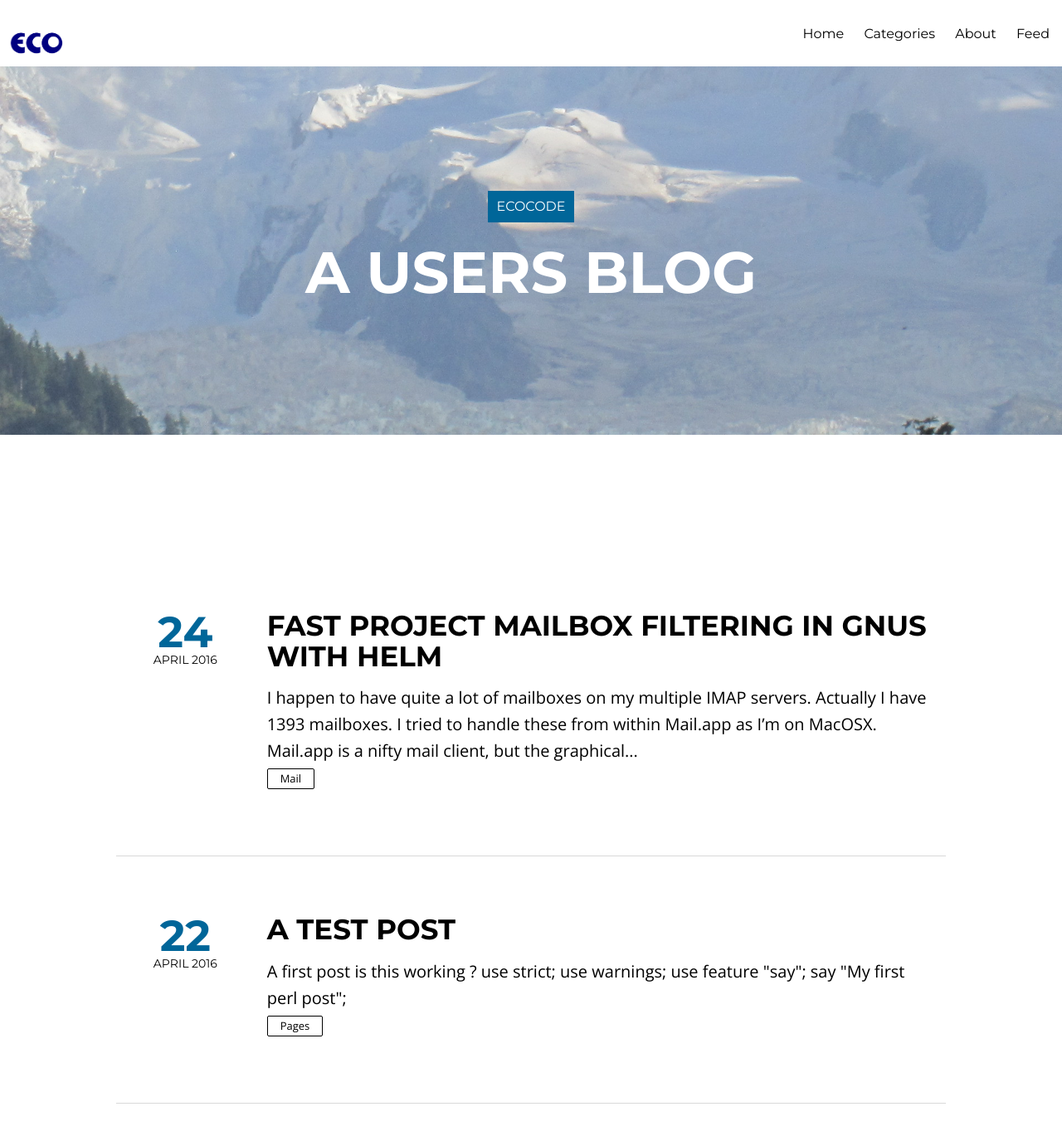
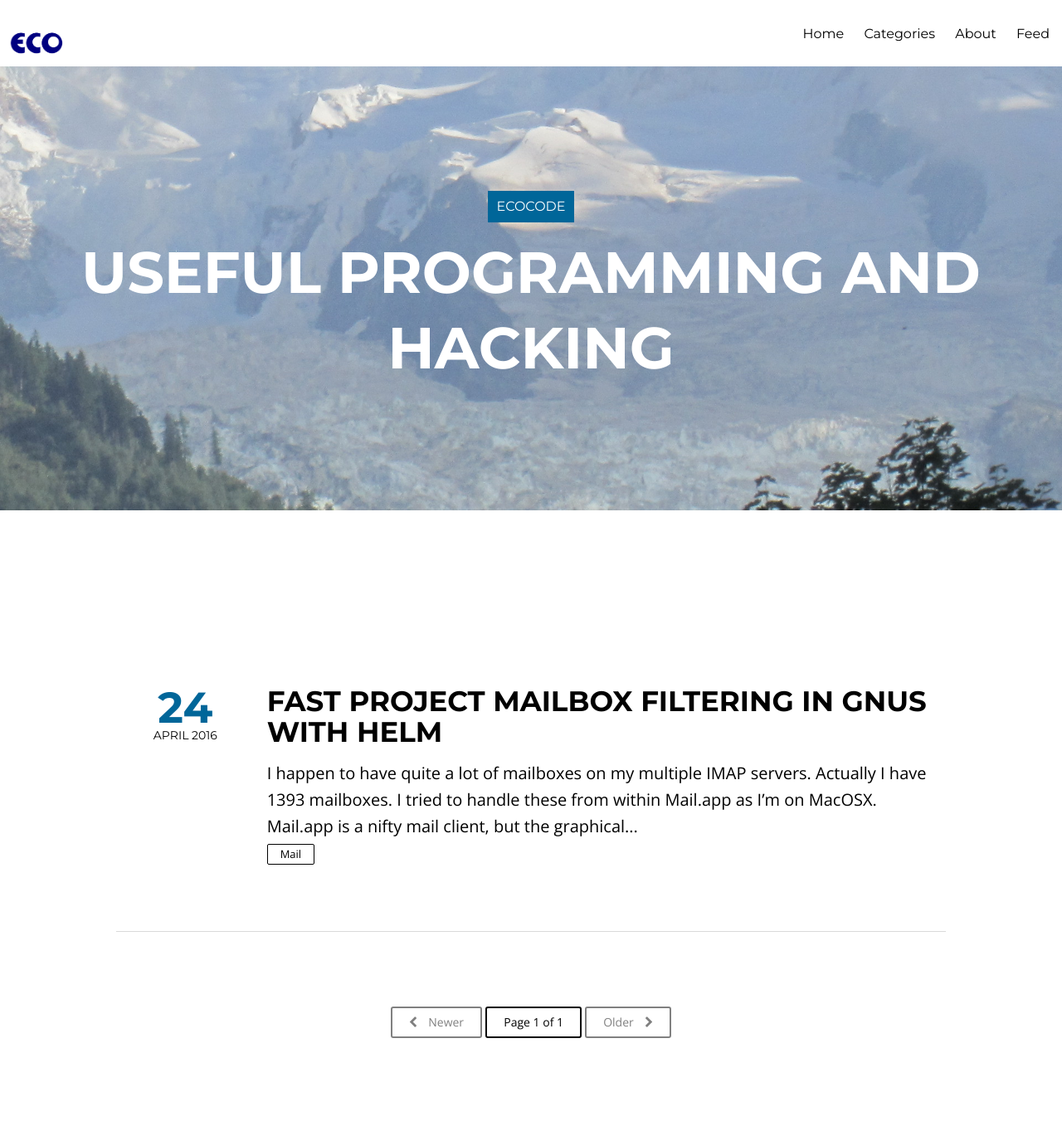
Before and after one commit to ecocode/ecocode.github.io, a Jekyll site: the page built from index.html, in a window 1280 px wide and 1400 px high. Shown: the top 1369 px of the window at 83% size. Built offline with Jekyll 4.4.1, drawn with Linux system fonts in a browser that asks for light colours; nearby versions of some CDN libraries; the list of posts is cut into pages by our own code.

Commit message:
config change and test post deleted

```diff
--- a/_config.yml
+++ b/_config.yml
@@ -1,5 +1,5 @@
 title:            Ecocode
-description:      "A users blog"
+description:      "Useful programming and hacking"
 logo:             logo.png
 disqus_shortname: ecocodenet
 share:            true
@@ -8,6 +8,7 @@ dropcap:	   true
 # or use the hint from http://jekyllrb.com/docs/github-pages/ to keep this the same
 # whether working locally or remotely. Start Jekyll with: jekyll serve --baseurl ''
 url:        	 http://blog.ecocode.net
+excerpt_separator: <!--more-->
 
 # Owner/author information
 owner:
--- a/_posts/2016-04-22-ATestPost.md
+++ /dev/null
@@ -1,25 +0,0 @@
----
-author: ecocode
-layout: post
-title: "A test post"
-date: 2016-04-22 22:00
-category : pages
-comments: true
-tags:
-- pages
----
-
-A first post
-
-is this working ?
-
-{% highlight perl %}
-
-use strict;
-use warnings;
-
-use feature "say";
-
-say "My first perl post";
-
-{% endhighlight %}
```
